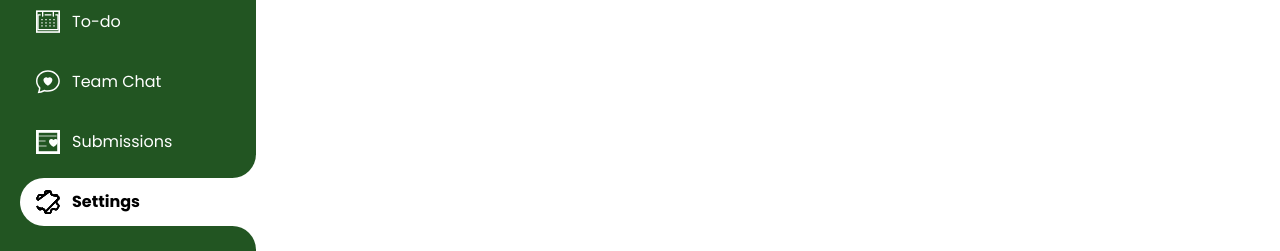
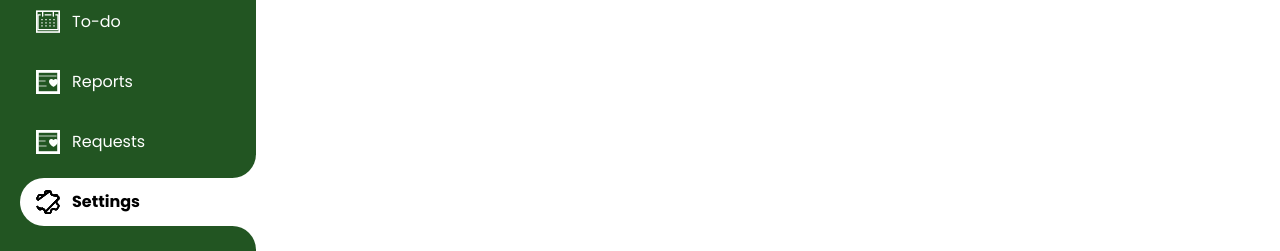
Before and after one commit to SmartSystemLab/SSRL-lab-app, a React (Vite) app: page /home/settings in a window 1280 px wide. Shown: the part 302-553 px from the top of the page. Built offline with nearby package versions, Linux system fonts and the light colour scheme.

Commit message:
Fix navigation

```diff
--- a/src/components/MyRoutes.jsx
+++ b/src/components/MyRoutes.jsx
@@ -23,9 +23,10 @@ import CreateProject from "../pages/Projects/pages/CreateProject.jsx";
 
 import Todo from "../pages/Todo/Todo.jsx";
 import TeamChat from "../pages/TeamChat/TeamChat";
-import Submissions from "../pages/Submissions/Submissions.jsx";
 import Settings from "../pages/Settings/Settings";
 import ProfileCard from "../pages/Personnel/component/ProfileCard.jsx";
+import Reports from "../pages/reports/Reports.jsx";
+import Requests from "../pages/requests/Requests.jsx";
 
 const MyRoutes = () => {
   return (
@@ -62,7 +63,8 @@ const MyRoutes = () => {
 
           <Route path="teamchat" element={<TeamChat />} />
           <Route path="to-do" element={<Todo />} />
-          <Route path="submissions" element={<Submissions />} />
+          <Route path="reports" element={<Reports />} />
+          <Route path="requests" element={<Requests />} />
           <Route path="settings" element={<Settings />} />
           <Route path="notifications" element={<Notifications />} />
         </Route>
--- a/src/components/SideNav.jsx
+++ b/src/components/SideNav.jsx
@@ -6,7 +6,6 @@ import Calendar from "../assets/Calendar.svg";
 import Interns from "../assets/Interns.svg";
 import Projects from "../assets/Projects.svg";
 import Settings from "../assets/Settings.svg";
-import TeamChat from "../assets/TeamChat.svg";
 import LogOut from "../assets/LogOut.svg";
 import { FaXmark } from "react-icons/fa6";
 import SearchBar from '../components/SearchBar.jsx'
@@ -18,8 +17,9 @@ const navData = [
   { img: Interns, text: "Personnel", path: "/home/personnel", id: 2 },
   { img: Projects, text: "Projects", path: "/home/projects", id: 3 },
   { img: Calendar, text: "To-do", path: "/home/to-do", id: 4 },
-  { img: TeamChat, text: "Team Chat", path: "/home/teamchat", id: 5 },
-  { img: Attendance, text: "Submissions", path: "/home/submissions", id: 6 },
+  // { img: TeamChat, text: "Team Chat", path: "/home/teamchat", id: 5 },
+  { img: Attendance, text: "Reports", path: "/home/reports", id: 5 },
+  { img: Attendance, text: "Requests", path: "/home/requests", id: 6 },
   { img: Settings, text: "Settings", path: "/home/settings", id: 7 },
 ];
 
--- a/src/pages/Projects/pages/SingleProject.jsx
+++ b/src/pages/Projects/pages/SingleProject.jsx
@@ -98,7 +98,7 @@ const SingleProject = () => {
 
           {/* Team Members */}
           <div>
-            <h2 className="text-lg font-medium">Team Members</h2>
+            <h2 className="text-lg font-medium border-b">Team Members</h2>
             <ul className=" space-y-2 mt-2">
               {team_members.length > 0 ? (
                 team_members.map((member, index) => (
--- a/src/pages/Submissions/Submissions.jsx
+++ /dev/null
@@ -1,9 +0,0 @@
-import React from 'react'
-
-const Submissions = () => {
-    return (
-        <div>Submissions</div>
-    )
-}
-
-export default Submissions
--- /dev/null
+++ b/src/pages/reports/Reports.jsx
@@ -0,0 +1,9 @@
+import React from 'react'
+
+const Reports = () => {
+  return (
+    <div>Reports</div>
+  )
+}
+
+export default Reports
--- /dev/null
+++ b/src/pages/requests/Requests.jsx
@@ -0,0 +1,9 @@
+import React from 'react'
+
+const Requests = () => {
+  return (
+    <div>Requests</div>
+  )
+}
+
+export default Requests
```
Also changed, not shown: package.json (+11 -1 lines), 2 other files (tests, documents, lock files or other folders).
